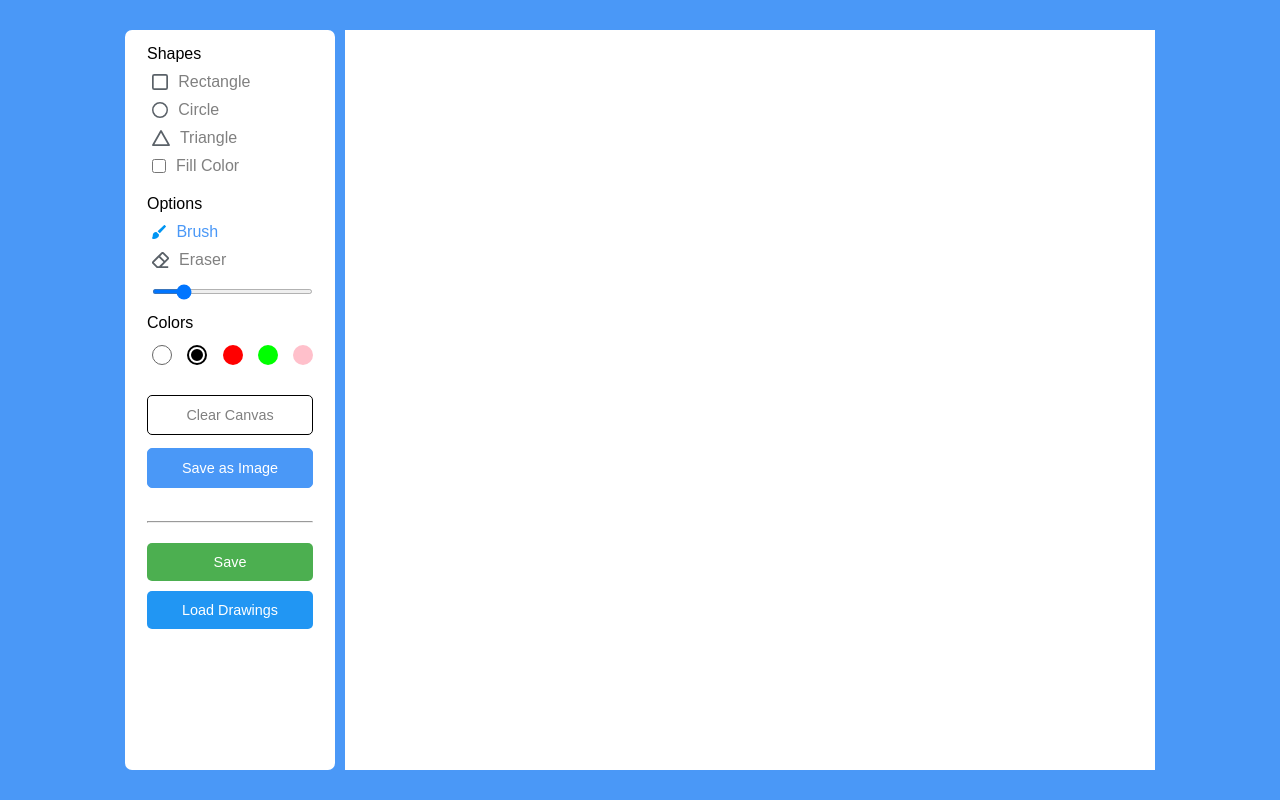
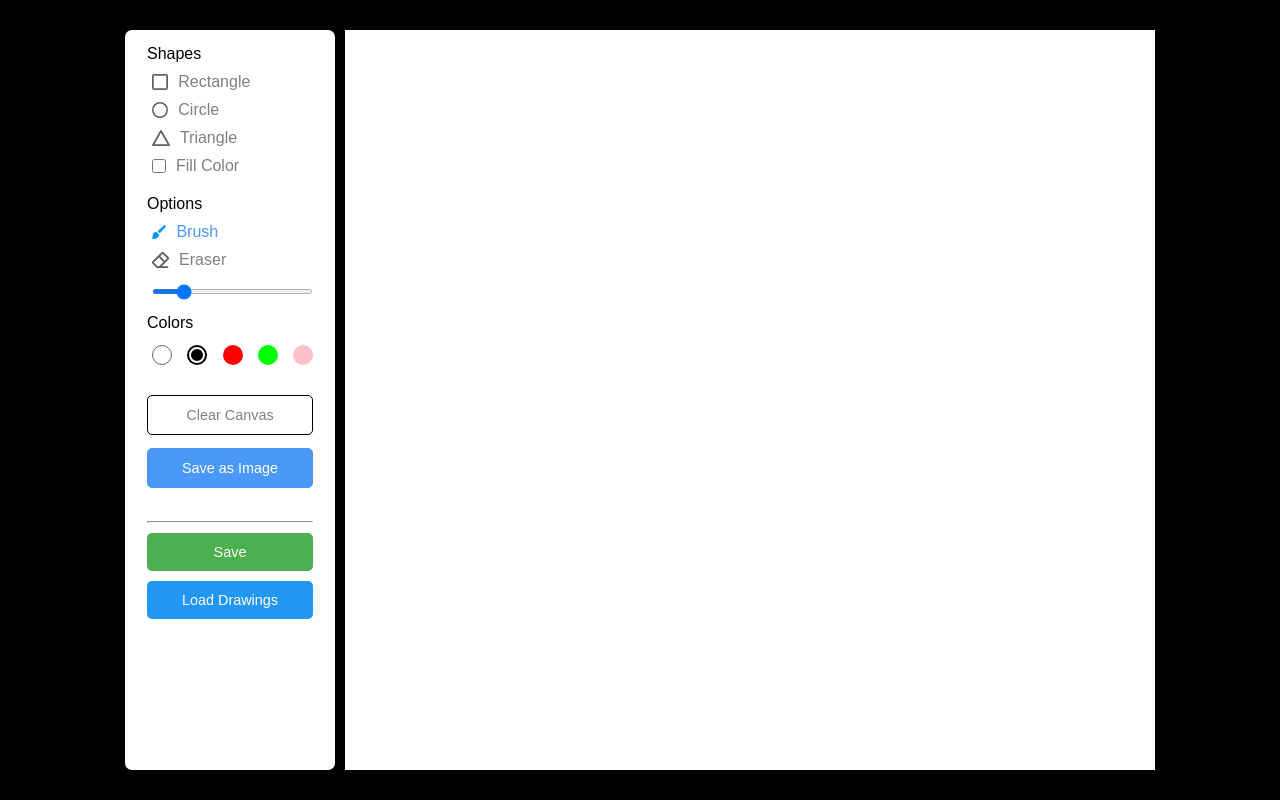
Before and after one commit to akshit-vashishtha/pixel-pad, a plain HTML site: page index.html in a window 1280 px wide. Drawn offline with Linux system fonts and the light colour scheme.

Commit message:
bg color change

```diff
--- a/style.css
+++ b/style.css
@@ -10,7 +10,7 @@ body {
     align-items: center;
     justify-content: center;
     min-height: 100vh;
-    background: #4A98f7;
+    background: #000000;
 }
 
 .container {
@@ -174,7 +174,7 @@ section {
     flex-direction: column;
     justify-content: space-between;
     height: auto;
-    margin-top: 20px;
+    margin-top: 10px;
 }
 
 .crud button, .crud .load {
@@ -197,6 +197,7 @@ section {
 #loadBtn {
     background-color: #2196F3;
     text-align: center;
+    margin-bottom: 10px;
 }
 
 .save:hover, .load:hover {
```
